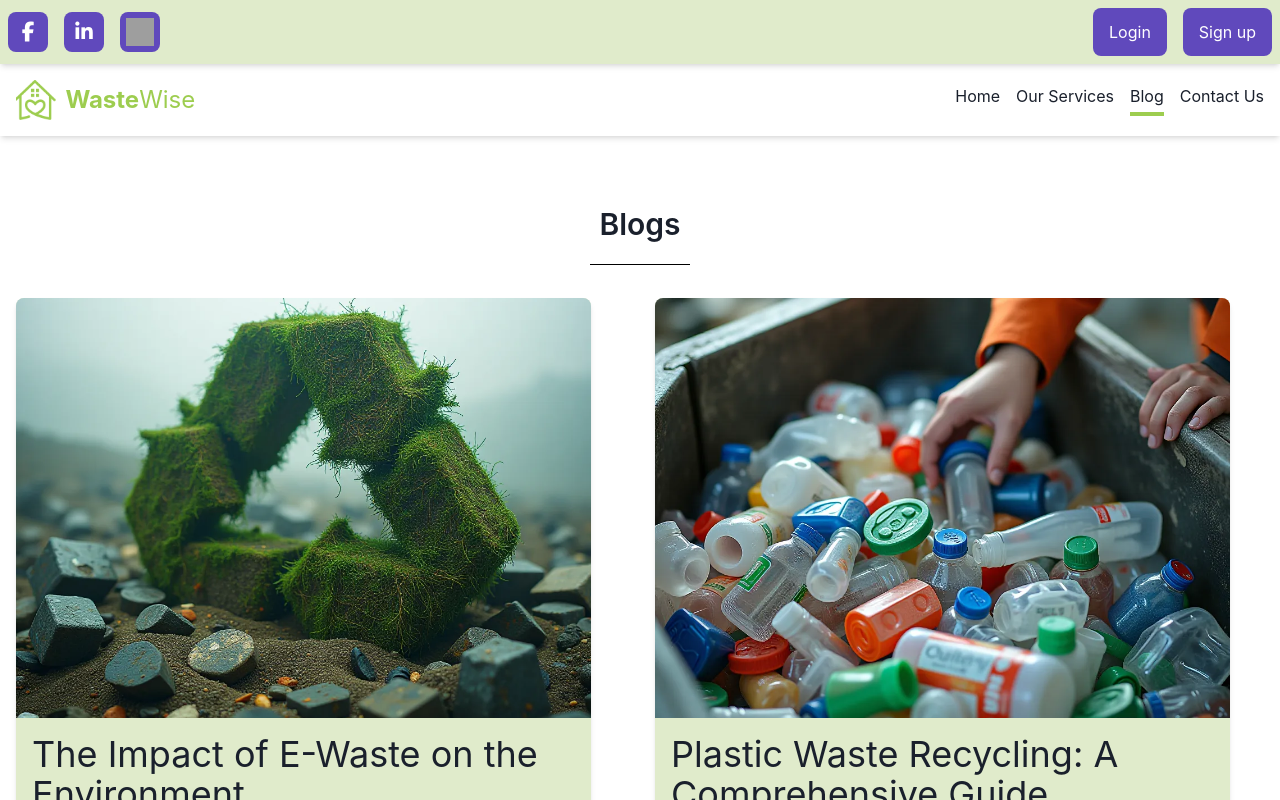
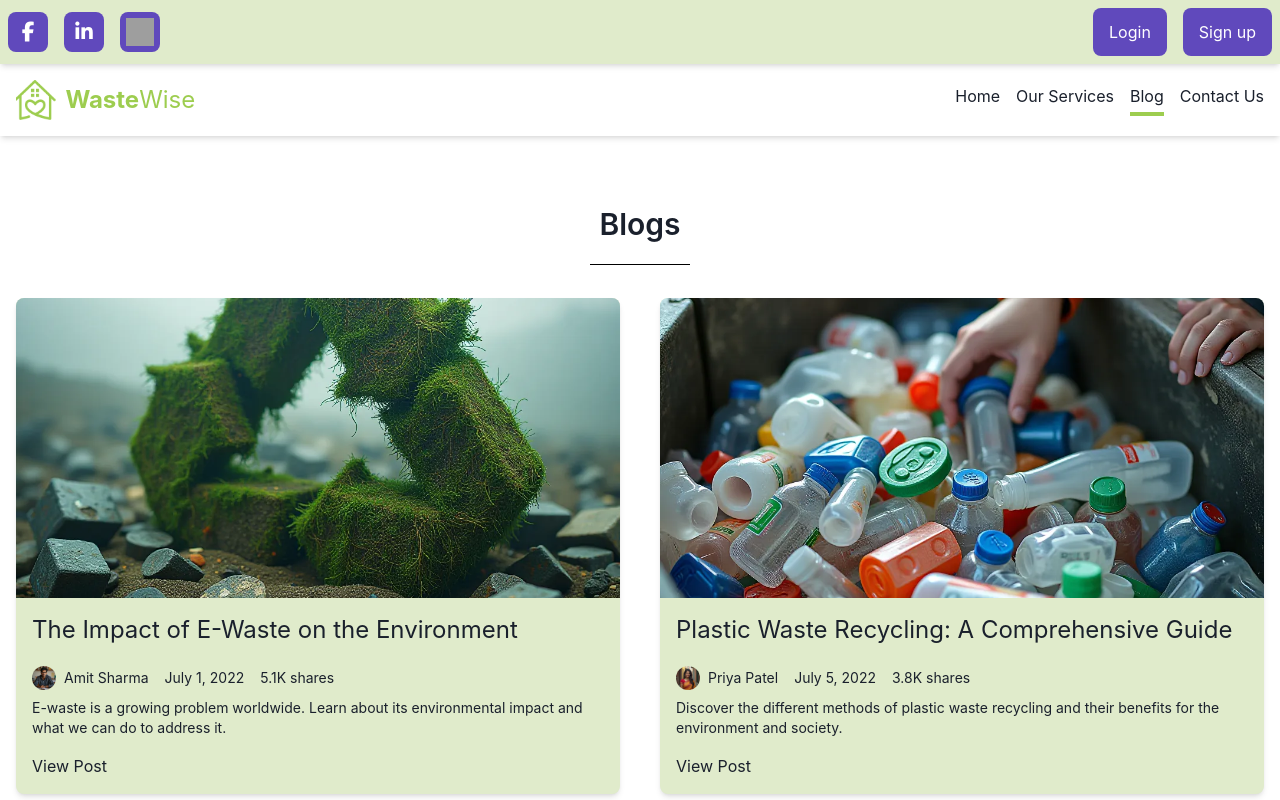
Before and after one commit to Rahulstark2/wastewise, a React (Vite) app in the folder frontend/: page /blog in a window 1280 px wide. Shown: the top 800 px of the page. Built offline with nearby package versions, Linux system fonts and the light colour scheme; no server answers; grey boxes are pictures that could not be loaded.

Commit message:
Make the blog component responsive

```diff
--- a/frontend/src/components/BlogCards.jsx
+++ b/frontend/src/components/BlogCards.jsx
@@ -10,14 +10,14 @@ import Avatar3 from '../assets/avatar3.webp';
 import Avatar4 from '../assets/avatar4.webp';
 
 const BlogCard = ({ image, title, author, date, shares, excerpt }) => (
-  <div className="bg-custom-light-green rounded-lg overflow-hidden shadow-md w-full md:w-[48%] lg:w-[575px] h-auto relative custom-blog-card">
-    <img src={image} alt={title} className="w-full h-[240px] md:h-[300px] lg:h-[420px] object-cover custom-blog-image" />
+  <div className="bg-custom-light-green rounded-lg overflow-hidden shadow-md w-full h-auto relative custom-blog-card">
+    <img src={image} alt={title} className="w-full h-[240px] object-cover custom-blog-image md:h-[300px]" />
     <div className="p-4">
-      <h3 className="font-normal text-xl md:text-2xl lg:text-4xl mb-2">{title}</h3>
+      <h3 className="font-normal text-lg md:text-xl lg:text-2xl mb-2">{title}</h3>
       <div className="flex items-center mb-2 my-5">
         <img src={author.avatar} alt={author.name} className="w-6 h-6 rounded-full mr-2" />
-        <span className="text-sm text-custom-blackyy mr-4 md:mr-16">{author.name}</span>
-        <span className="text-sm text-custom-blackyy mr-4 md:mr-8">{date}</span>
+        <span className="text-sm text-custom-blackyy mr-4">{author.name}</span>
+        <span className="text-sm text-custom-blackyy mr-4">{date}</span>
         <span className="text-sm text-custom-blackyy">{shares} shares</span>
       </div>
       <p className="text-sm text-custom-blackyy mb-4">{excerpt}</p>
@@ -64,7 +64,7 @@ const BlogCards = () => {
 
   return (
     <div className="container mx-auto px-4 py-8">
-      <div className="grid grid-cols-1 md:grid-cols-2 gap-8 md:gap-10 lg:gap-[30px]">
+      <div className="grid grid-cols-1 md:grid-cols-2 gap-4 md:gap-8 lg:gap-10">
         {blogs.map((blog, index) => (
           <BlogCard key={index} {...blog} />
         ))}
```
Also changed, not shown: frontend/src/components/Header.jsx (line endings or trailing spaces).
